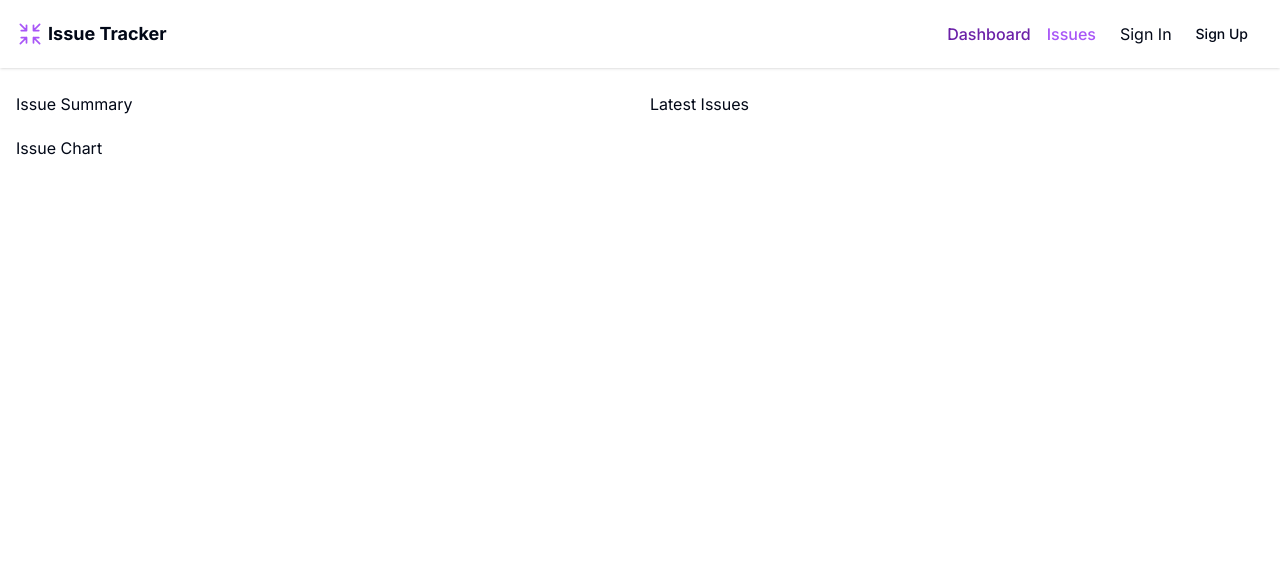
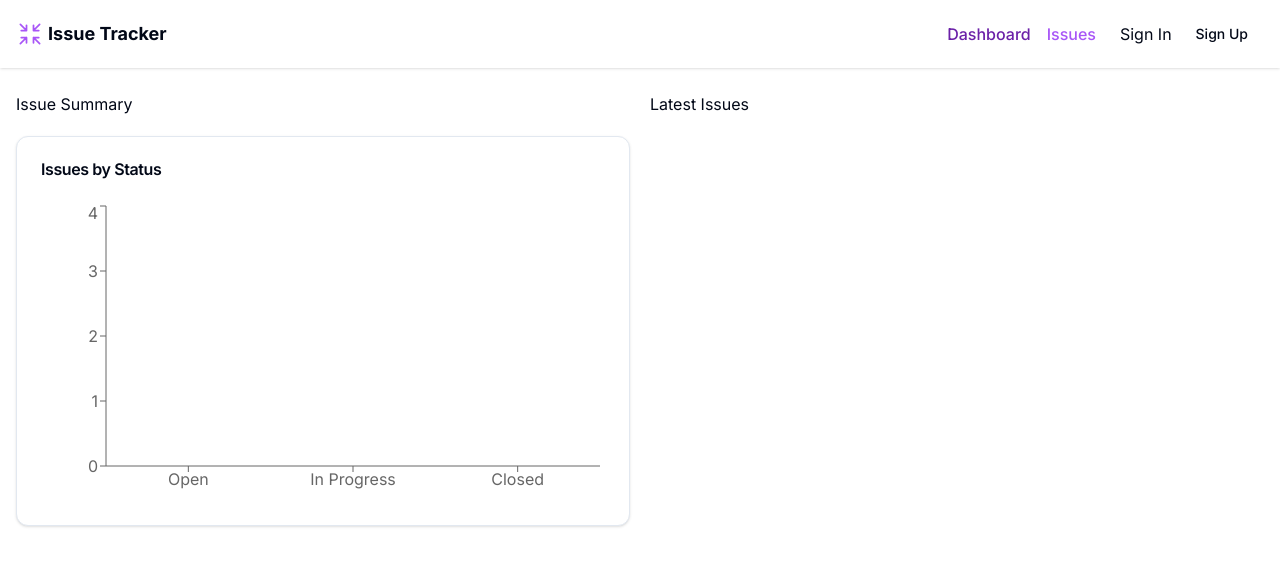
Before and after one commit to hermanconnor/issue-tracker, a Next.js app: page /dashboard in a window 1280 px wide. Shown: the top 566 px of the page. Built offline with nearby package versions, Linux system fonts and the light colour scheme; no server answers; the database is empty.

Commit message:
Create issues chart

```diff
--- a/app/(auth)/sign-in/SigninForm.tsx
+++ b/app/(auth)/sign-in/SigninForm.tsx
@@ -50,7 +50,7 @@ const SigninForm = () => {
       }
 
       if (response?.ok) {
-        router.push("/");
+        router.push("/dashboard");
         router.refresh();
       }
     } catch (error) {
--- a/app/(auth)/sign-up/SignupForm.tsx
+++ b/app/(auth)/sign-up/SignupForm.tsx
@@ -46,7 +46,7 @@ const SignupForm = () => {
         await signIn("credentials", {
           ...values,
           redirect: true,
-          callbackUrl: "/",
+          callbackUrl: "/dashboard",
         });
       }
     } catch (error) {
--- /dev/null
+++ b/app/dashboard/IssuesChart.tsx
@@ -0,0 +1,37 @@
+"use client";
+
+import { Card, CardContent, CardHeader, CardTitle } from "@/components/ui/card";
+import { ResponsiveContainer, Bar, BarChart, XAxis, YAxis } from "recharts";
+
+interface Props {
+  open: number;
+  inProgress: number;
+  closed: number;
+}
+
+const IssuesChart = ({ open, inProgress, closed }: Props) => {
+  const data = [
+    { label: "Open", value: open },
+    { label: "In Progress", value: inProgress },
+    { label: "Closed", value: closed },
+  ];
+
+  return (
+    <Card>
+      <CardHeader>
+        <CardTitle>Issues by Status</CardTitle>
+      </CardHeader>
+      <CardContent>
+        <ResponsiveContainer width="100%" height={300}>
+          <BarChart data={data}>
+            <XAxis dataKey="label" />
+            <YAxis />
+            <Bar dataKey="value" barSize={60} className="fill-purple-500" />
+          </BarChart>
+        </ResponsiveContainer>
+      </CardContent>
+    </Card>
+  );
+};
+
+export default IssuesChart;
--- a/app/dashboard/page.tsx
+++ b/app/dashboard/page.tsx
@@ -1,9 +1,18 @@
-const DashboardPage = () => {
+import IssuesChart from "./IssuesChart";
+import prisma from "@/lib/db";
+
+const DashboardPage = async () => {
+  const open = await prisma.issue.count({ where: { status: "OPEN" } });
+  const closed = await prisma.issue.count({ where: { status: "CLOSED" } });
+  const inProgress = await prisma.issue.count({
+    where: { status: "IN_PROGRESS" },
+  });
+
   return (
     <div className="grid grid-cols-1 gap-5 md:grid-cols-2">
       <div className="flex flex-col gap-5">
         <div>Issue Summary</div>
-        <div>Issue Chart</div>
+        <IssuesChart open={open} inProgress={inProgress} closed={closed} />
       </div>
 
       <div>Latest Issues</div>
--- a/package.json
+++ b/package.json
@@ -32,6 +32,7 @@
     "react-hook-form": "^7.51.0",
     "react-markdown": "^9.0.1",
     "react-simplemde-editor": "^5.2.0",
+    "recharts": "^2.12.3",
     "sonner": "^1.4.3",
     "tailwind-merge": "^2.2.1",
     "tailwindcss-animate": "^1.0.7",
```
Also changed, not shown: 1 other file (tests, documents, lock files or other folders).
